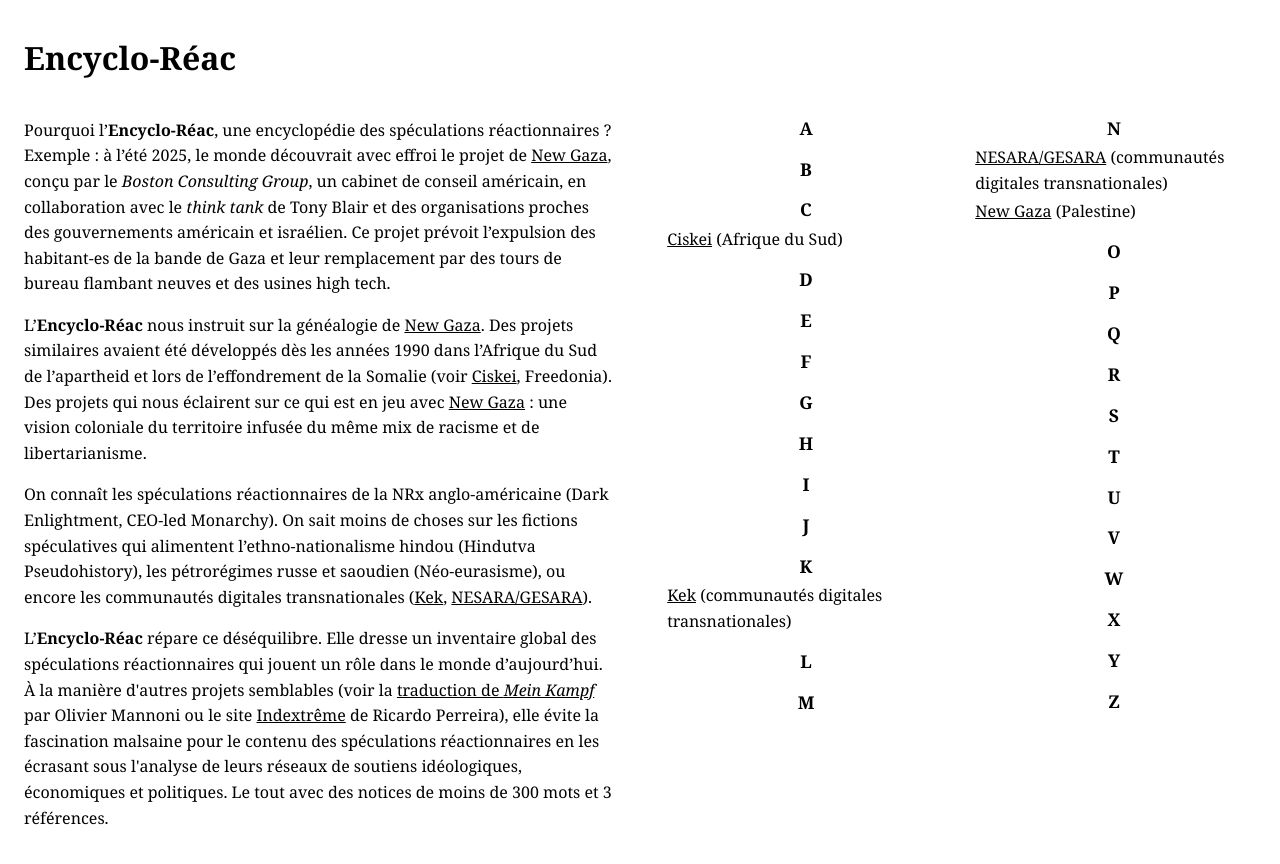
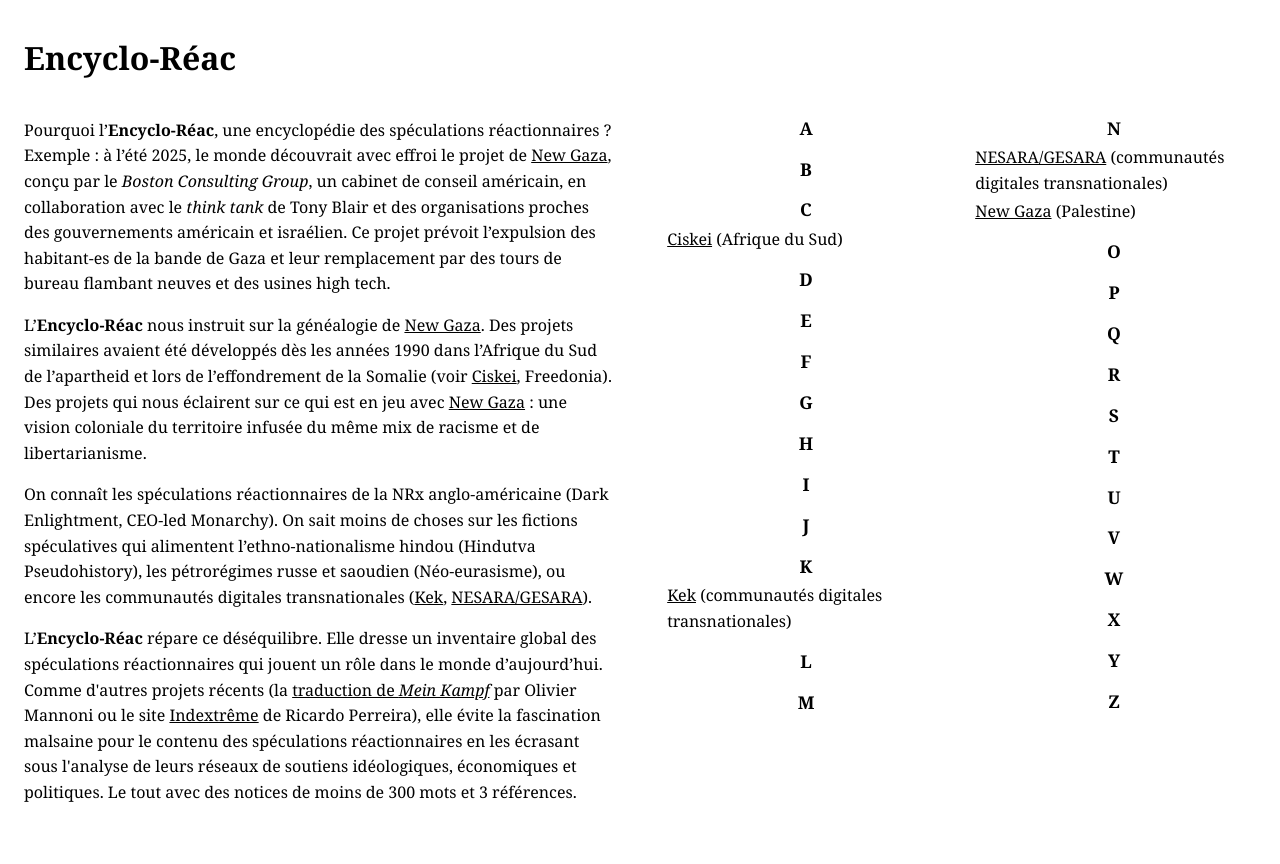
Before and after one commit to encycloreac/encycloreac.github.io, a Jekyll site: the page built from index.html, in a window 1280 px wide. Shown: the top 864 px of the page. Built offline with Jekyll 4.4.1, drawn with Linux system fonts in a browser that asks for light colours.

Commit message:
Update paragraph on 'Encyclo-Réac' in index.html
Replaced duplicate paragraph about 'Encyclo-Réac' with a revised version.

```diff
--- a/index.html
+++ b/index.html
@@ -4,4 +4,4 @@
 <p>Pourquoi l&rsquo;<b>Encyclo-Réac</b>, une encyclopédie des spéculations réactionnaires ? Exemple : à l&rsquo;été 2025, le monde découvrait avec effroi le projet de <a href="/new-gaza/">New Gaza</a>, conçu par le <em>Boston Consulting Group</em>, un cabinet de conseil américain, en collaboration avec le <em>think tank</em> de Tony Blair et des organisations proches des gouvernements américain et israélien. Ce projet prévoit l&rsquo;expulsion des habitant-es de la bande de Gaza et leur remplacement par des tours de bureau flambant neuves et des usines high tech.</p>
 <p>L&rsquo;<b>Encyclo-Réac</b> nous instruit sur la généalogie de <a href="/new-gaza/">New Gaza</a>. Des projets similaires avaient été développés dès les années 1990 dans l&rsquo;Afrique du Sud de l&rsquo;apartheid et lors de l&rsquo;effondrement de la Somalie (voir <a href="/ciskei/">Ciskei</a>, Freedonia). Des projets qui nous éclairent sur ce qui est en jeu avec <a href="/new-gaza/">New Gaza</a> : une vision coloniale du territoire infusée du même mix de racisme et de libertarianisme.</p>
 <p>On connaît les spéculations réactionnaires de la NRx anglo-américaine (Dark Enlightment, CEO-led Monarchy). On sait moins de choses sur les fictions spéculatives qui alimentent l&rsquo;ethno-nationalisme hindou (Hindutva Pseudohistory), les pétrorégimes russe et saoudien (Néo-eurasisme), ou encore les communautés digitales transnationales (<a href="/kek/">Kek</a>, <a href="/NESARA-GESARA/">NESARA/GESARA</a>).</p>
-<p>L&rsquo;<b>Encyclo-Réac</b> répare ce déséquilibre. Elle dresse un inventaire global des spéculations réactionnaires qui jouent un rôle dans le monde d&rsquo;aujourd&rsquo;hui. À la manière d'autres projets semblables (voir la <a href="https://www.fayard.fr/livre/historiciser-le-mal-9782213671185/">traduction de <em>Mein Kampf</em></a> par Olivier Mannoni ou le site <a href="https://indextreme.fr/">Indextrême</a> de Ricardo Perreira), elle évite la fascination malsaine pour le contenu des spéculations réactionnaires en les écrasant sous l'analyse de leurs réseaux de soutiens idéologiques, économiques et politiques. Le tout avec des notices de moins de 300 mots et 3 références.</p>
+<p>L&rsquo;<b>Encyclo-Réac</b> répare ce déséquilibre. Elle dresse un inventaire global des spéculations réactionnaires qui jouent un rôle dans le monde d&rsquo;aujourd&rsquo;hui. Comme d'autres projets récents (la <a href="https://www.fayard.fr/livre/historiciser-le-mal-9782213671185/">traduction de <em>Mein Kampf</em></a> par Olivier Mannoni ou le site <a href="https://indextreme.fr/">Indextrême</a> de Ricardo Perreira), elle évite la fascination malsaine pour le contenu des spéculations réactionnaires en les écrasant sous l'analyse de leurs réseaux de soutiens idéologiques, économiques et politiques. Le tout avec des notices de moins de 300 mots et 3 références.</p>
```
